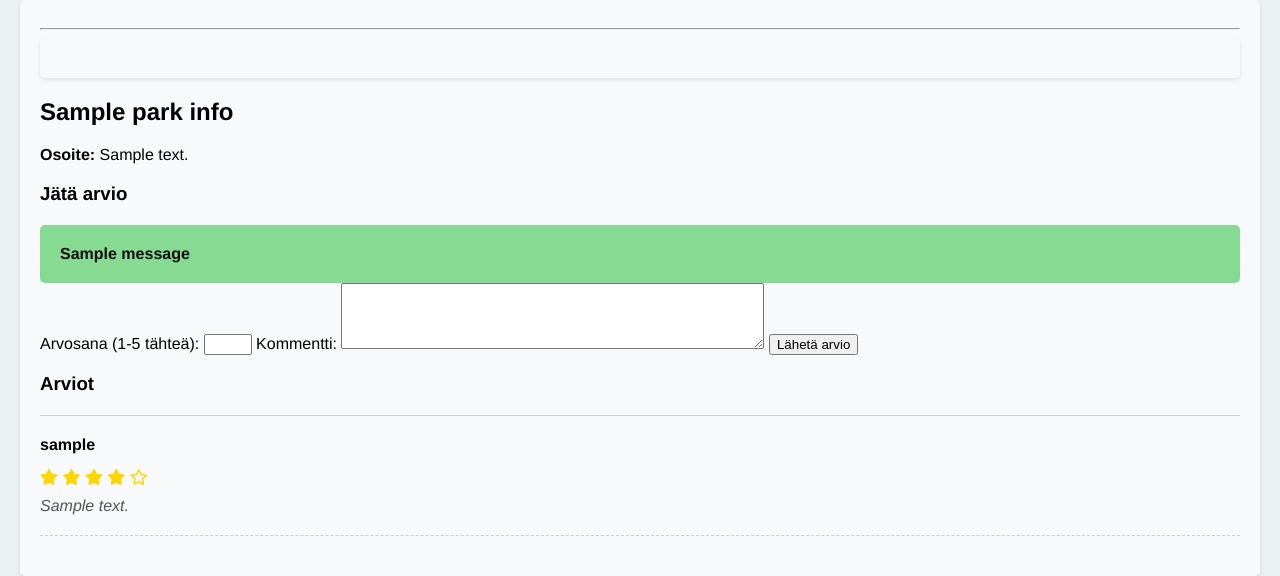
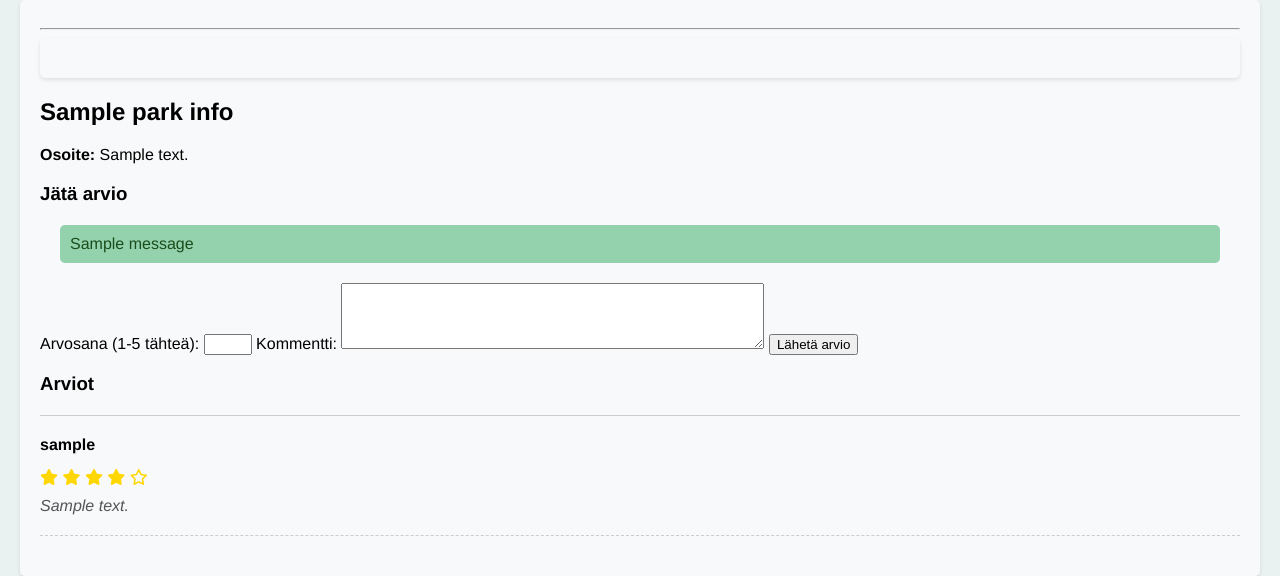
Before and after one commit to ihakkin/tsoha, a Flask app: template templates/park_details.html in a window 1280 px wide. Shown: the part 240-816 px from the top of the page. Run offline with Flask 3, Linux system fonts and the light colour scheme; a user stored in the database is signed in; the template is opened without the code that fills it: most values are stand-ins (such as "Sample title", 1, 10 or a date in 2020); one stand-in notice (Sample message) is shown.

Commit message:
Enhance formating and style of error messages throughout the application

```diff
--- a/static/main.css
+++ b/static/main.css
@@ -123,35 +123,23 @@ td, th {
     border-radius: 5px;
 }
 
-.alert {
-    background-color: #87da92;
-    color: #0c0d0c;
-    padding: 20px;
-    margin-top: 20px;
+
+.error {
+    background-color: #6dd07a;
+    color: #191d1a;
+    padding: 10px;
+    margin: 20px;
     border-radius: 5px;
     font-weight: bold;
-}
-
-.alert-success {
-    background-color: #4CAF50;
-    border-color: darkgreen;
-}
-
-.error {
-    background-color: #30dd6c;
-    color: #115423;
-    padding: 10px;
-    margin-top: 20px;
-    border-radius: 15px;
 
 }
 
 .success {
-    background-color: #33d370;
+    background-color: #93d2ad;
     color: #1b4d1c;
     padding: 10px;
-    margin-top: 20px;
-
+    margin: 20px;
+    border-radius: 5px;
 }
 
 .group-parks a {
--- a/templates/groups.html
+++ b/templates/groups.html
@@ -32,7 +32,9 @@
 {% with messages = get_flashed_messages(with_categories=true) %}
   {% if messages %}
     {% for category, message in messages %}
-      <div class="alert {{ category }}">{{ message }}</div>
+      <div class=" {{ category }} ">
+        {{ message }}
+    </div>
     {% endfor %}
   {% endif %}
 {% endwith %}
--- a/templates/index.html
+++ b/templates/index.html
@@ -34,11 +34,12 @@
             {% with messages = get_flashed_messages(with_categories=true) %}
             {% if messages %}
                 {% for category, message in messages %}
-                    <div class="error-container">{{ message }}</div>
+                    <div class="{{ category }}">
+                        {{ message }}
+                    </div>
                 {% endfor %}
             {% endif %}
         {% endwith %}
-
         </div>
     </div>
 </div>
--- a/templates/park_details.html
+++ b/templates/park_details.html
@@ -20,11 +20,13 @@
 {% if session.user_id %}
 <h3>Jätä arvio</h3>
 
-{% with messages = get_flashed_messages() %}
+{% with messages = get_flashed_messages(with_categories=true) %}
   {% if messages %}
-    <div class="flash-messages">
-      {% for message in messages %}
-        <div class="alert {{ 'alert-success' if category == 'success' else 'alert' }}">{{ message }}</div>
+    <div>
+      {% for category, message in messages %}
+        <div class="{{ category }}">
+          {{ message }}
+        </div>
       {% endfor %}
     </div>
   {% endif %}
@@ -62,7 +64,7 @@
 <script>
   function check(form) {
       if (form.comment.value.length > 1000) {
-          alert("Kommentti on liian pitkä");
+          alert("Kommentti on liian pitk");
           return false;
       }
       return true;
--- a/templates/register.html
+++ b/templates/register.html
@@ -16,7 +16,7 @@
 {% endwith %}
 
 <form action="/register" method="post">
-Tunnus: <br><input type="text" name="username" minlength="1" maxlength="20">
+Käyttäjänimi: <br><input type="text" name="username" minlength="1" maxlength="20">
 <p>
 Salasana: <br><input type="password" name="password1">
 <p>
```
Also changed, not shown: routes.py (+7 -6 lines), templates/login.html (+13 -0 lines).
